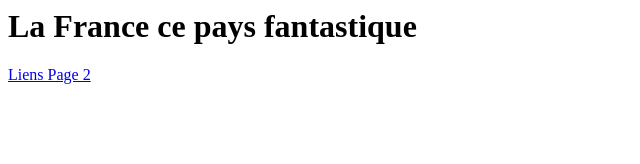
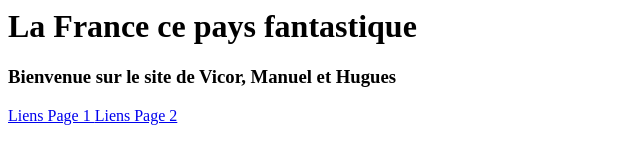
Before and after one commit to la239778-Chelius/LaFRANCE, a plain HTML site: page Racine/index.html in a window 1280 px wide. Shown: the whole page, without its empty margins (0-640 px from the left). Drawn offline with Linux system fonts and the light colour scheme.

Commit message:
Add title page text

```diff
--- a/Racine/index.html
+++ b/Racine/index.html
@@ -7,6 +7,11 @@
 <body>
     <h1> La France ce pays fantastique</h1>
 
+    <h3> Bienvenue sur le site de Vicor, Manuel et Hugues</h3>
+
+    <a href="Page_1/page1.html"> Liens Page 1 </a>
+
     <a href="Page_2/page2.html"> Liens Page 2 </a>
+
 </body>
 </html>
```
Also changed, not shown: Racine/Page_1/page1.html (+1 -1 lines).
